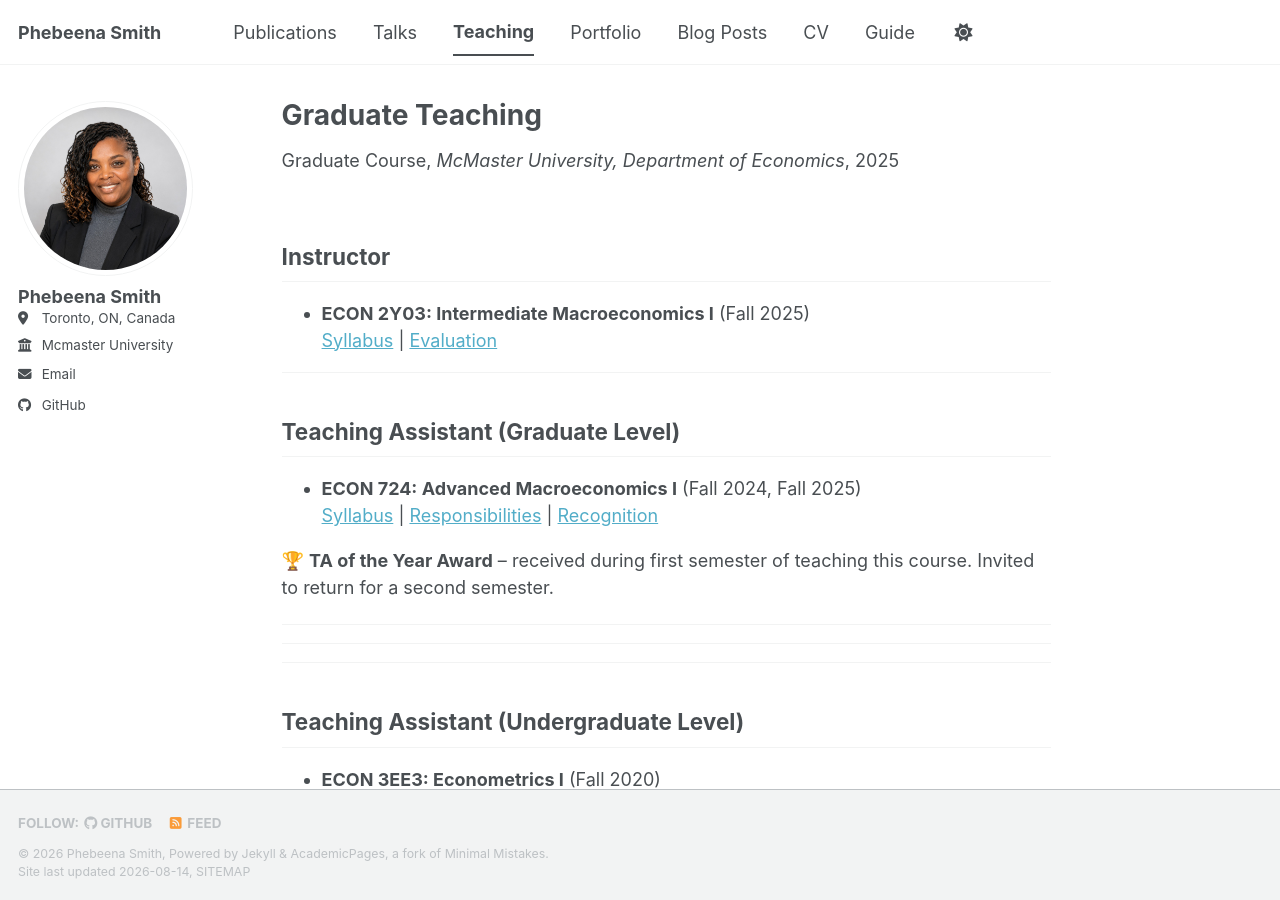
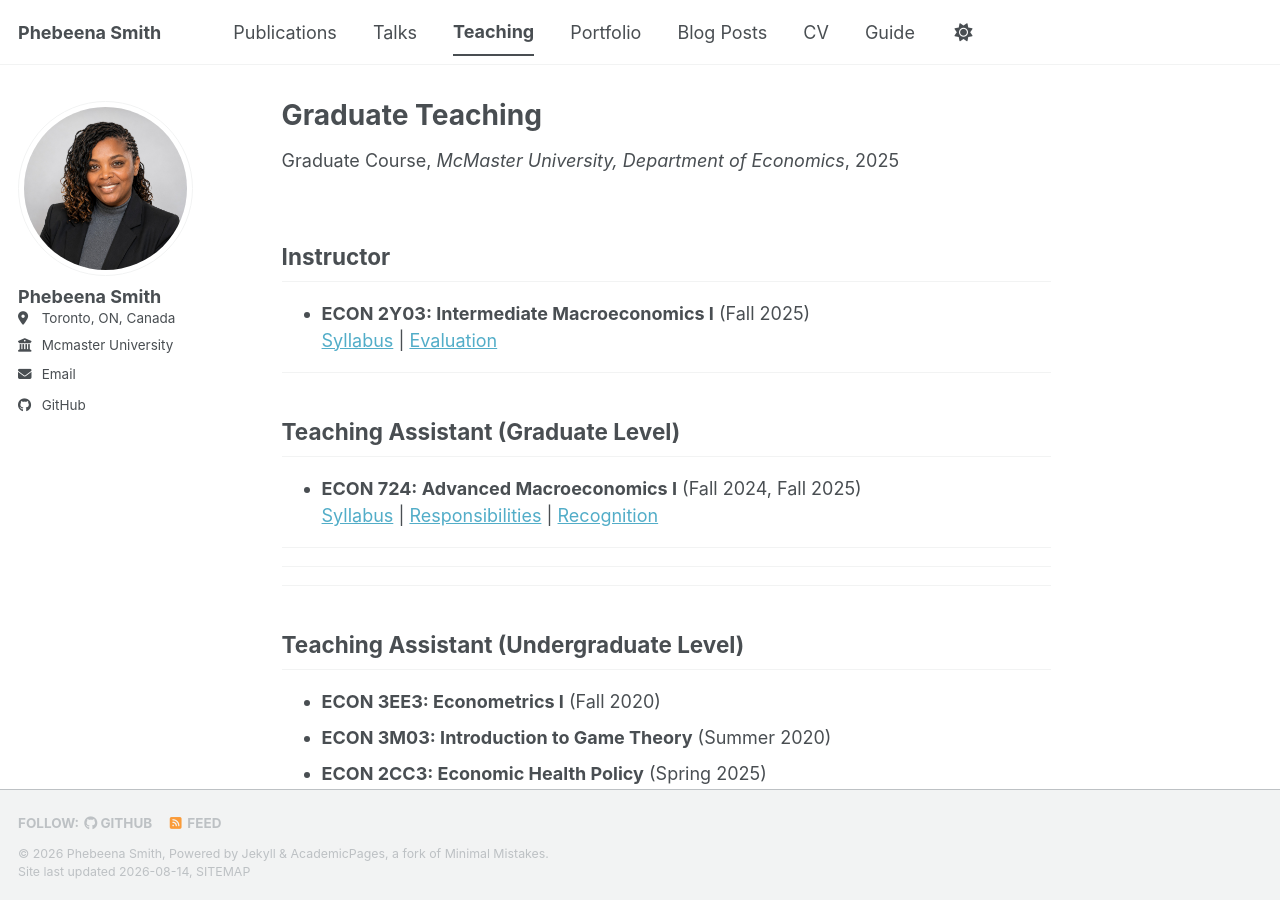
Before and after one commit to phebeenasmith/phebeenasmith.github.io, a Jekyll site: the page built from _teaching/Graduate Teaching-1.md, in a window 1280 px wide and 900 px high. Built offline with Jekyll 4.4.1, drawn with Linux system fonts in a browser that asks for light colours; a style sheet for code colours, icons or effects is not loaded.

Commit message:
Update Graduate Teaching-1.md
update

```diff
--- a/_teaching/Graduate Teaching-1.md
+++ b/_teaching/Graduate Teaching-1.md
@@ -20,7 +20,7 @@ location: "Hamilton, Ontario"
 - **ECON 724: Advanced Macroeconomics I** (Fall 2024, Fall 2025)
   [Syllabus](#) | <a href="javascript:void(0)" onclick="toggleContent('responsibilities-content')">Responsibilities</a> | <a href="javascript:void(0)" onclick="toggleContent('recognition-content')">Recognition</a>
 
-🏆 **TA of the Year Award** – received during first semester of teaching this course. Invited to return for a second semester.
+
 
 ---
 
@@ -42,7 +42,7 @@ location: "Hamilton, Ontario"
     <li>Recognized for clarity of explanations and high student evaluation scores</li>
     <li>Invited to return for a second semester based on performance</li>
   </ul>
-  [📄 Download Award Letter (PDF)](/files/teaching/ta-award-letter.pdf)
+
 </div>
 
 ---
```
